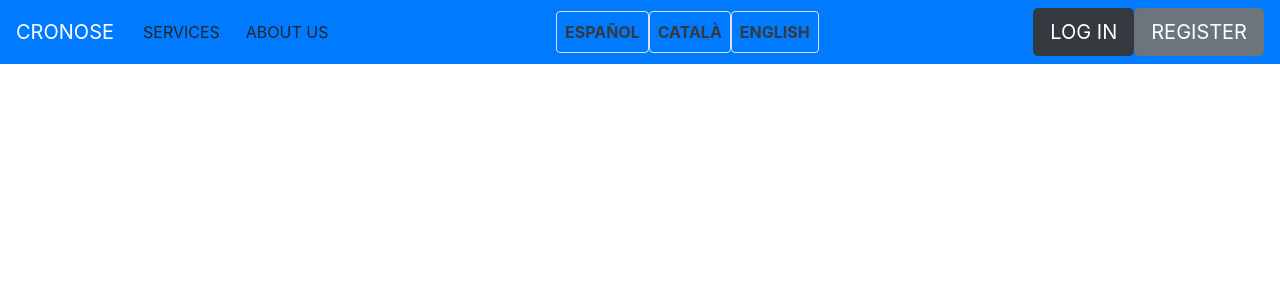
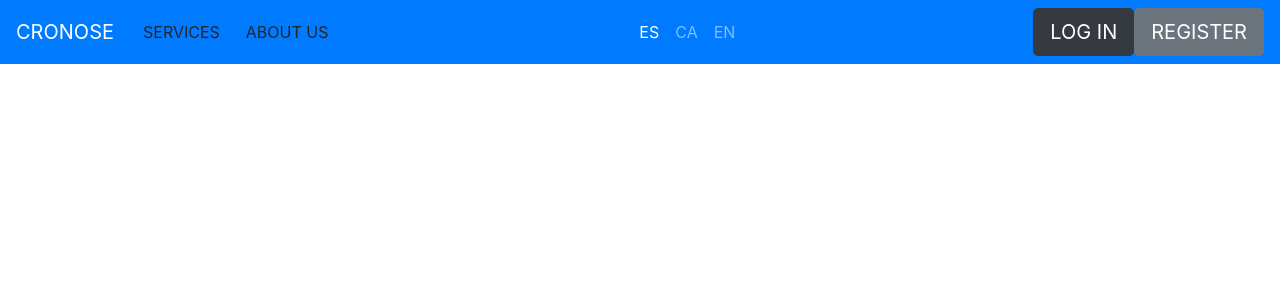
Before and after one commit to marcjoancr/cronose, a PHP site: page /views/layouts/head.php?lang=es in a window 1280 px wide. Shown: the top 300 px of the page. Run offline with PHP 8.4, Linux system fonts and the light colour scheme; some libraries are stand-ins or nearby versions.

Commit message:
Language Swapper Implementation

```diff
--- a/cronose-front/views/components/nav.php
+++ b/cronose-front/views/components/nav.php
@@ -3,22 +3,22 @@
 
   <div class="collapse navbar-collapse" id="language">
     <ul class="navbar-nav mr-auto">
-        <li class="nav-item active">
-            <a class="btn" href="http://act.cronose.org/database_table/database.index.php"><i class="fa fa-database"></i> SERVICES</a>
+        <li class="nav-item">
+          <a class="btn" href="http://act.cronose.org/database_table/database.index.php"><i class="fa fa-database"></i> SERVICES</a>
         </li>
-        <li class="nav-item active">
-            <a class="btn" href="/views/about-us.php"><i class="fa fa-address-card"></i> ABOUT US</a>
+        <li class="nav-item">
+          <a class="btn" href="/views/about-us.php"><i class="fa fa-address-card"></i> ABOUT US</a>
         </li>
     </ul>
-    <ul class="navbar-nav mr-auto" id="language_selector" name="lang" target="_self">
-      <li class="nav-item active">
-        <a class="nav-link border rounded text-dark language" value="es"><strong>ESPAÑOL</strong><span class="sr-only">(Current)</span></a>
+    <ul class="navbar-nav mr-auto" id="language_selector" name="lang">
+      <li class="nav-item" value="es">
+        <a href="?lang=es" class="nav-link">ES <span class="sr-only">(current)</span></a>
       </li>
-      <li class="nav-item">
-        <a class="nav-link border rounded text-dark language" value="ca"><strong>CATALÀ</strong></a>
+      <li class="nav-item" value="ca">
+        <a href="?lang=ca" class="nav-link">CA</a>
       </li>
-      <li class="nav-item">
-        <a class="nav-link border rounded text-dark language" value="en"><strong>ENGLISH</strong></a>
+      <li class="nav-item" value="en">
+        <a href="?lang=en" class="nav-link">EN</a>
       </li>
     </ul>
 
@@ -41,9 +41,11 @@
 
 <script>
   $(document).ready(function(){
-    $("a.language").click(function() {
-      const selector = $(this).val;
-      selector.value = "<?= isset($_SESSION['lang']) ? $_SESSION['lang'] : substr($_SERVER['HTTP_ACCEPT_LANGUAGE'], 0, 2); ?>";
+    $('#language_selector .nav-item').each(function(index) {
+      const target = $(this);
+      if (target.attr('value') == '<?= $_SESSION['lang'] ?>') {
+        target.addClass('active');
+      }
     });
   });
 </script>
--- a/cronose-front/views/layouts/head.php
+++ b/cronose-front/views/layouts/head.php
@@ -4,7 +4,10 @@
   <link rel="shortcut icon" href="favicon.ico"/>
   <meta charset="utf-8">
   <title>Cronose</title>
+  <!-- CSS -->
   <link rel="stylesheet" href="/assets/plugin/bootstrap/bootstrap.min.css">
+  <link rel="stylesheet" href="/assets/stylesheet/css/main.css">
+  <!-- SCRIPTS -->
   <script src="/assets/plugin/jquery/jquery-3.4.1.min.js"></script>
   <script src="/assets/plugin/js/popper.min.js"></script>
   <script src="/assets/plugin/bootstrap/bootstrap.min.js"></script>
@@ -19,13 +22,13 @@
   session_start();
 
   $langAvailable = ['en','es','ca'];
-
-  if ($_POST && $_POST['lang'] && in_array($_POST['lang'], $langAvailable)) changeLanguage($_POST['lang']);
-
-  $clientLang = isset($_SESSION['lang']) ? $_SESSION['lang'] : substr($_SERVER['HTTP_ACCEPT_LANGUAGE'], 0, 2);
   $defaultLang = 'es';
 
-  in_array($clientLang, $langAvailable) ? $displayLang = $clientLang : $displayLang = $defaultLang;
+  if (isset($_GET['lang']) && in_array($_GET['lang'], $langAvailable)) changeLanguage($_GET['lang']);
+
+  $clientLang = $_SESSION['lang'] ?? substr($_SERVER['HTTP_ACCEPT_LANGUAGE'], 0, 2);
+
+  $displayLang = in_array($clientLang, $langAvailable) ? $clientLang : $defaultLang;
 
   function changeLanguage($lang) {
     $_SESSION['lang'] = $lang;
```
